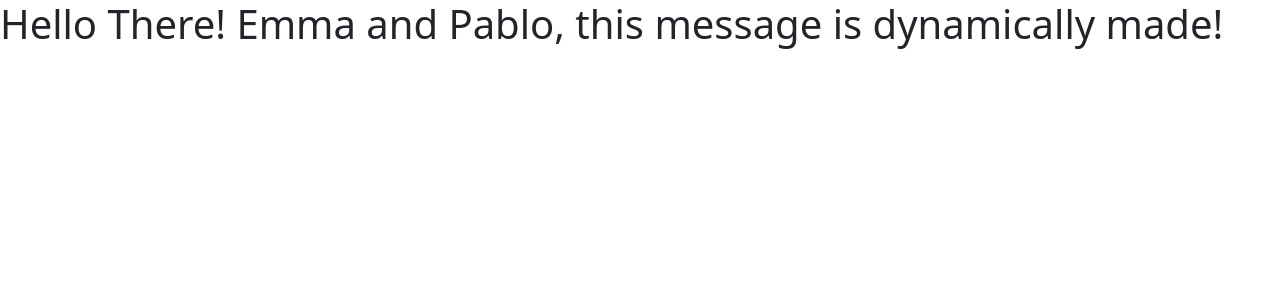
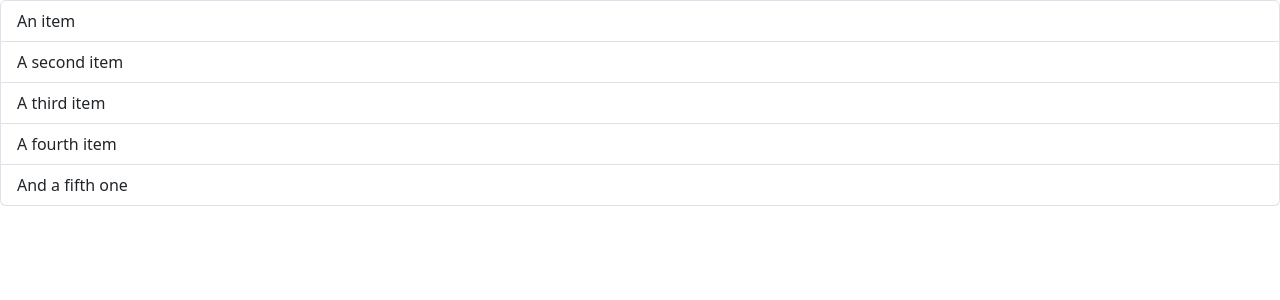
Before and after one commit to EmmaAmos/Learning-REACT, a React (Vite) app in the folder LearningReactProject/: page / in a window 1280 px wide. Shown: the top 300 px of the page. Built offline with nearby package versions, Linux system fonts and the light colour scheme.

Commit message:
quick push

```diff
--- a/LearningReactProject/src/App.tsx
+++ b/LearningReactProject/src/App.tsx
@@ -1,10 +1,12 @@
-import Message from './Message'
+import ListGroup from "./components/ListGroup";
+//import Message from './Message'
 
-function App(){
-  return <div>
-          <Message></Message>
-        </div>
+function App() {
+  return (
+    <div>
+      <ListGroup></ListGroup>
+    </div>
+  );
 }
 
-
 export default App;
--- a/LearningReactProject/src/components/ListGroup.tsx
+++ b/LearningReactProject/src/components/ListGroup.tsx
@@ -1,6 +1,13 @@
-function ListGroup(){
-    return <h1>List Group</h1>;
+function ListGroup() {
+    return(
+      <ul className="list-group">
+        <li className="list-group-item">An item</li>
+        <li className="list-group-item">A second item</li>
+        <li className="list-group-item">A third item</li>
+        <li className="list-group-item">A fourth item</li>
+        <li className="list-group-item">And a fifth one</li>
+      </ul>
+    );
 }
 
-
 export default ListGroup;
```
